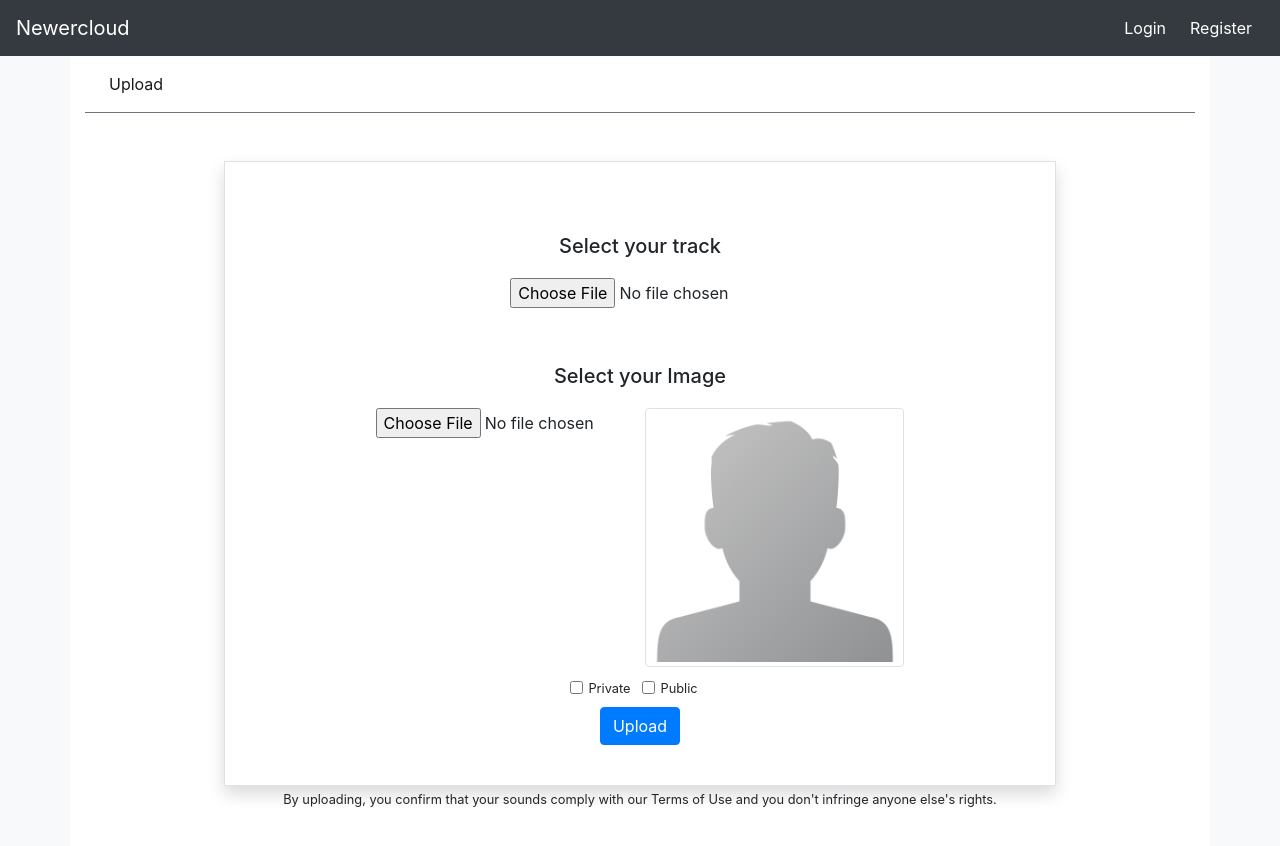
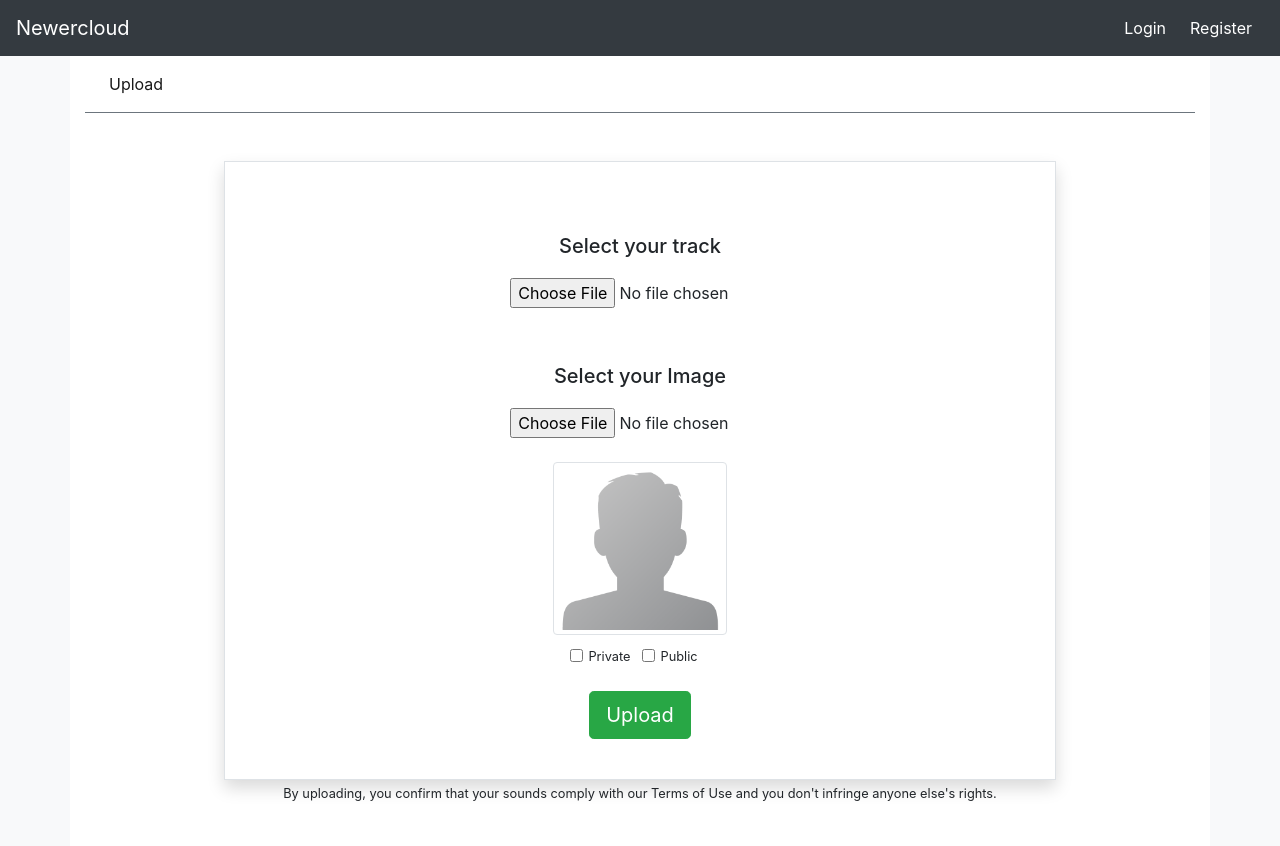
Before and after one commit to CSC47300/Final-Project, a React (Create React App) app in the folder webpage/: page / in a window 1280 px wide. Shown: the top 846 px of the page. Built offline with nearby package versions, Linux system fonts and the light colour scheme.

Commit message:
minor adjustments

```diff
--- a/webpage/src/Components/Upload-Page/upload.css
+++ b/webpage/src/Components/Upload-Page/upload.css
@@ -5,3 +5,6 @@
 .tall{
     min-height: 100vh;
 }
+.orange{
+    color: rgb(255, 153, 51);
+}
--- a/webpage/src/Components/Upload-Page/upload.js
+++ b/webpage/src/Components/Upload-Page/upload.js
@@ -64,8 +64,10 @@ class Upload extends React.Component{
             <div class="col-4">
             <input type="file" onChange={this.imageSelectedHandler}  />
             </div>
-            <div class ="col-4">
-                 <img src="765-default-avatar copy.png" class="img-thumbnail"/>
+            <div class="form-row mt-4 justify-content-center">
+              <div class ="col-4">
+                  <img src="765-default-avatar copy.png" class="img-thumbnail"/>
+              </div>
             </div>
           </div>
 
@@ -87,8 +89,8 @@ class Upload extends React.Component{
         <div class="form-group row m-2">
           <div class="col">
             <div class="d-flex justify-content-center">
-              <div class="form-group row">
-                  <button type="submit" class="btn btn-primary">Upload</button>
+              <div class="form-group row mt-3">
+                  <button type="submit" class="btn btn-lg btn-success">Upload</button>
               </div>
             </div>
           </div>
```
